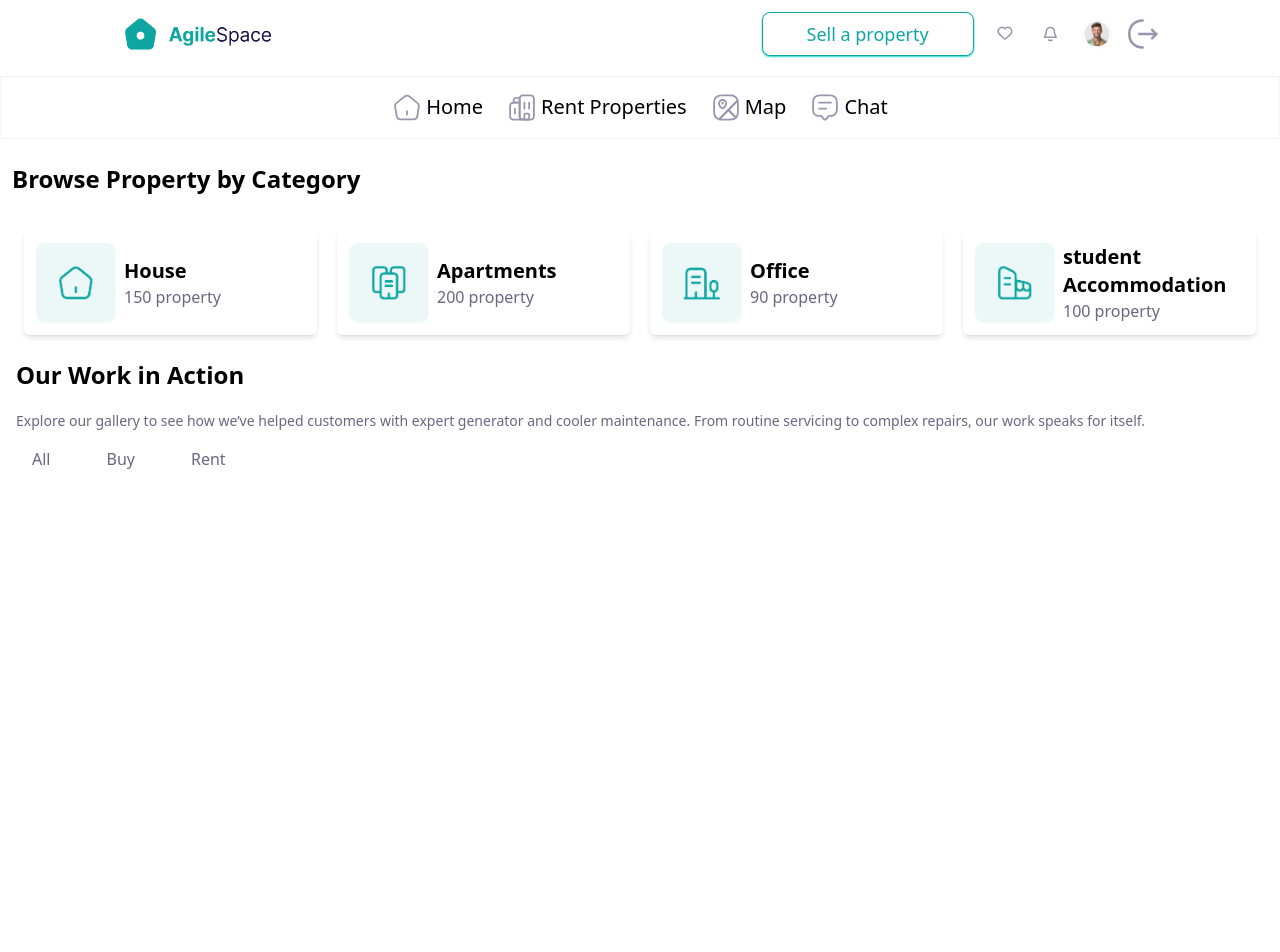
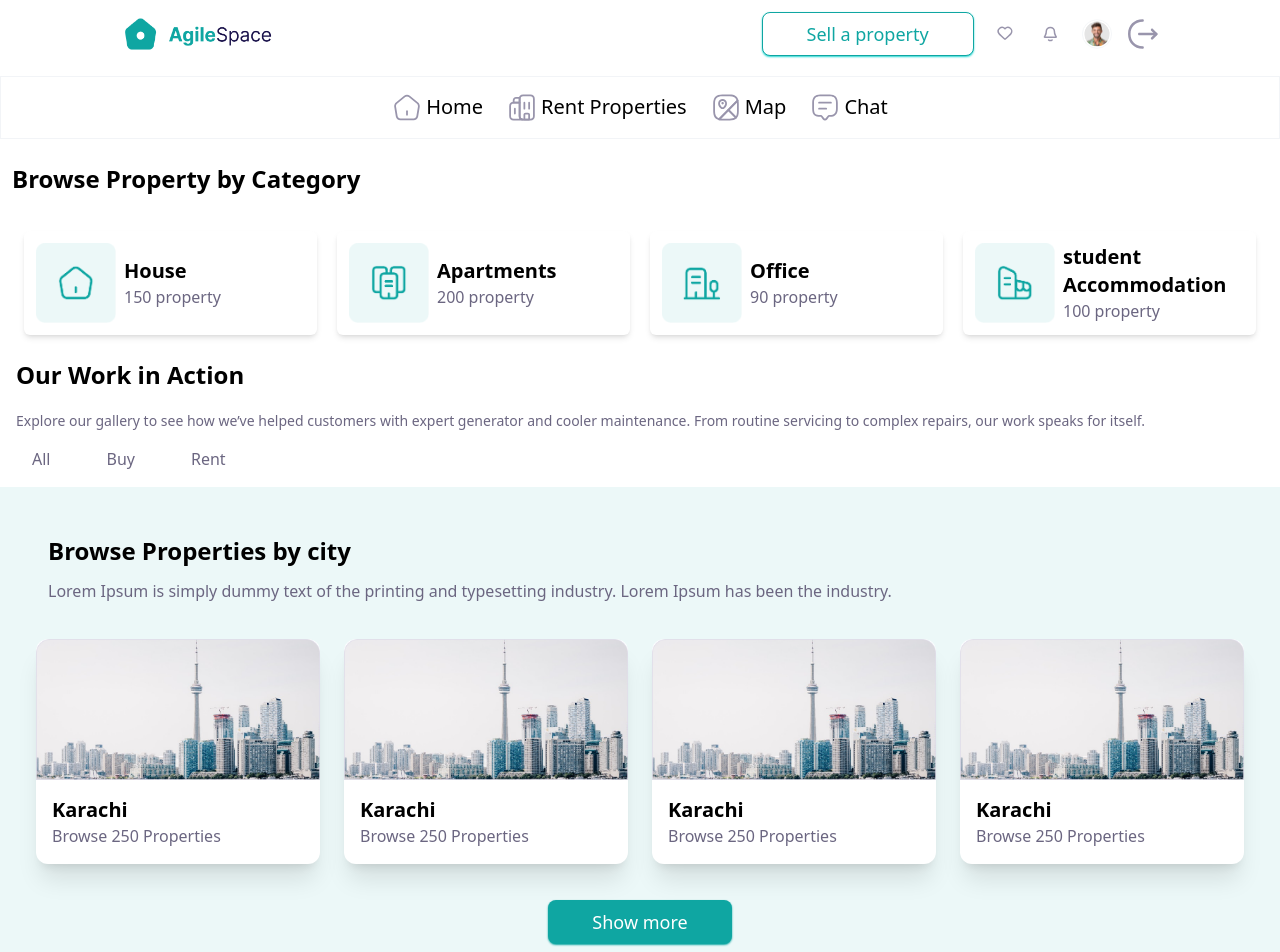
Before and after one commit to Mursaleen00/KeyVista-fe, a Next.js app: page /home in a window 1280 px wide. Shown: the top 952 px of the page. Before the commit the page ends 800 px from the top, so only its background shows below. Built offline with nearby package versions, Linux system fonts and the light colour scheme.

Commit message:
- property by city component created - change password component created - tittle page component created

```diff
--- /dev/null
+++ b/src/app/(pages)/change-password/page.tsx
@@ -0,0 +1,12 @@
+import ChangePasswordView from '@/views/change-password';
+import React from 'react';
+
+const ChangePasswordPage = () => {
+  return (
+    <div className='p-9'>
+      <ChangePasswordView />
+    </div>
+  );
+};
+
+export default ChangePasswordPage;
--- /dev/null
+++ b/src/components/cards/property-by-city-card.tsx
@@ -0,0 +1,29 @@
+import { PropertyByCityCardData } from '@/constant/cards/property-by-city-card-data';
+import Image from 'next/image';
+import React from 'react';
+
+const PropertyByCityCard = () => {
+  return (
+    <div className='grid sm:grid-cols-2 md:grid-cols-3 lg:grid-cols-4 justify-around py-9 gap-6'>
+      {PropertyByCityCardData.map((item, i) => (
+        <div
+          key={i}
+          className=' bg-white w-fit rounded-xl shadow-xl '
+        >
+          <Image
+            src={item.icon}
+            alt=''
+            width={300}
+            height={100}
+          />
+          <div className=' p-4'>
+            <h1 className='font-semibold text-xl'> {item.title} </h1>
+            <p className='text-text-light'> {item.text} </p>
+          </div>
+        </div>
+      ))}
+    </div>
+  );
+};
+
+export default PropertyByCityCard;
--- a/src/components/common/property-by-category.tsx
+++ b/src/components/common/property-by-category.tsx
@@ -1,13 +1,12 @@
 import { propertyByCategoryData } from '@/constant/property-by-category-data';
 import Image from 'next/image';
 import React from 'react';
+import Title from './title';
 
 const PropertyByCategory = () => {
   return (
     <div className='grid '>
-      <h1 className='flex p-3 font-semibold text-2xl'>
-        Browse Property by Category
-      </h1>
+      <Title text='Browse Property by Category' />
       <div className='grid sm:grid-cols-2 md:grid-cols-3 lg:grid-cols-4 p-6 gap-5 bg'>
         {propertyByCategoryData.map((item, i) => (
           <div
--- a/src/components/common/title.tsx
+++ b/src/components/common/title.tsx
@@ -7,7 +7,7 @@ interface Props {
 
 const Title: React.FC<Props> = ({ text, className }) => (
   <p
-    className={`text-black text-xl capitalize
+    className={`text-black text-2xl p-3 font-semibold
     ${className}`}
   >
     {text}
--- /dev/null
+++ b/src/constant/cards/property-by-city-card-data.ts
@@ -0,0 +1,8 @@
+import building from '@/../public/images/building.png';
+
+export const PropertyByCityCardData = [
+  { icon: building.src, title: 'Karachi', text: 'Browse 250 Properties' },
+  { icon: building.src, title: 'Karachi', text: 'Browse 250 Properties' },
+  { icon: building.src, title: 'Karachi', text: 'Browse 250 Properties' },
+  { icon: building.src, title: 'Karachi', text: 'Browse 250 Properties' },
+];
--- /dev/null
+++ b/src/constant/change-password-data.ts
@@ -0,0 +1,20 @@
+export const ChangePasswordData = [
+  {
+    label: 'Enter Old Password',
+    type: 'password',
+    placeholder: 'Enter Old Password',
+    name: 'OldPassword',
+  },
+  {
+    label: 'Entre New Password',
+    type: 'password',
+    placeholder: 'Enter Old Password',
+    name: 'NewPassword',
+  },
+  {
+    label: 'Conform Password',
+    type: 'password',
+    placeholder: 'Conform Password',
+    name: 'conformPassword',
+  },
+];
--- a/src/views/Home/index.tsx
+++ b/src/views/Home/index.tsx
@@ -1,4 +1,7 @@
+import Button from '@/components/buttons/button';
+import PropertyByCityCard from '@/components/cards/property-by-city-card';
 import PropertyByCategory from '@/components/common/property-by-category';
+import Title from '@/components/common/title';
 
 const HomeView = () => {
   return (
@@ -22,7 +25,7 @@ const HomeView = () => {
         red
       </div> */}
       <PropertyByCategory />
-
+      {/* Browse Properties */}
       <div>
         {/* Text section  */}
         <div className='flex flex-col w-full justify-center pl-4'>
@@ -74,6 +77,23 @@ const HomeView = () => {
           </button>
         </div>
       </div>
+      {/* Browse Properties by city  */}
+
+      <div className='grid bg-light-SeGreen w-full p-9'>
+        <div>
+          <Title text='Browse Properties by city' />
+          <p className='text-text-light px-3'>
+            Lorem Ipsum is simply dummy text of the printing and typesetting
+            industry. Lorem Ipsum has been the industry.
+          </p>
+        </div>
+
+        <PropertyByCityCard />
+
+        <div className='flex justify-around'>
+          <Button text='Show more' />
+        </div>
+      </div>
     </div>
   );
 };
--- /dev/null
+++ b/src/views/change-password/index.tsx
@@ -0,0 +1,33 @@
+import Button from '@/components/buttons/button';
+import Title from '@/components/common/title';
+import Input from '@/components/inputs/input';
+import { ChangePasswordData } from '@/constant/change-password-data';
+import React from 'react';
+
+const ChangePasswordView = () => {
+  return (
+    <div className='bg-white shadow-lg p-9 rounded-2xl '>
+      <h1>
+        <Title text='Change Password ' />
+      </h1>
+      <div className='flex flex-col items-center justify-around  w-full border gap-7 '>
+        {ChangePasswordData.map((item, i) => (
+          <div
+            key={i}
+            className='  max-w-2xl w-full'
+          >
+            <Input
+              {...item}
+              className=''
+            />
+          </div>
+        ))}
+        <div className='flex items-start justify-start'>
+          <Button text='Conform' />
+        </div>
+      </div>
+    </div>
+  );
+};
+
+export default ChangePasswordView;
--- a/tailwind.config.ts
+++ b/tailwind.config.ts
@@ -10,6 +10,7 @@ const config: Config = {
         heading: '#2C254B',
         red: '#F55D5D',
         white: '#FFFFFF',
+        light: { SeGreen: '#ECF8F8' },
       },
     },
   },
--- a/tsconfig.json
+++ b/tsconfig.json
@@ -28,6 +28,6 @@
     "**/*.tsx",
     ".next/types/**/*.ts",
     "src/constant/layouts-data/navbar-icon-data.tsx"
-  ],
+, "src/components/cards/property-by-city-card.tsx"  ],
   "exclude": ["node_modules"]
 }
```
Also changed, not shown: public/images/building.png (added).
